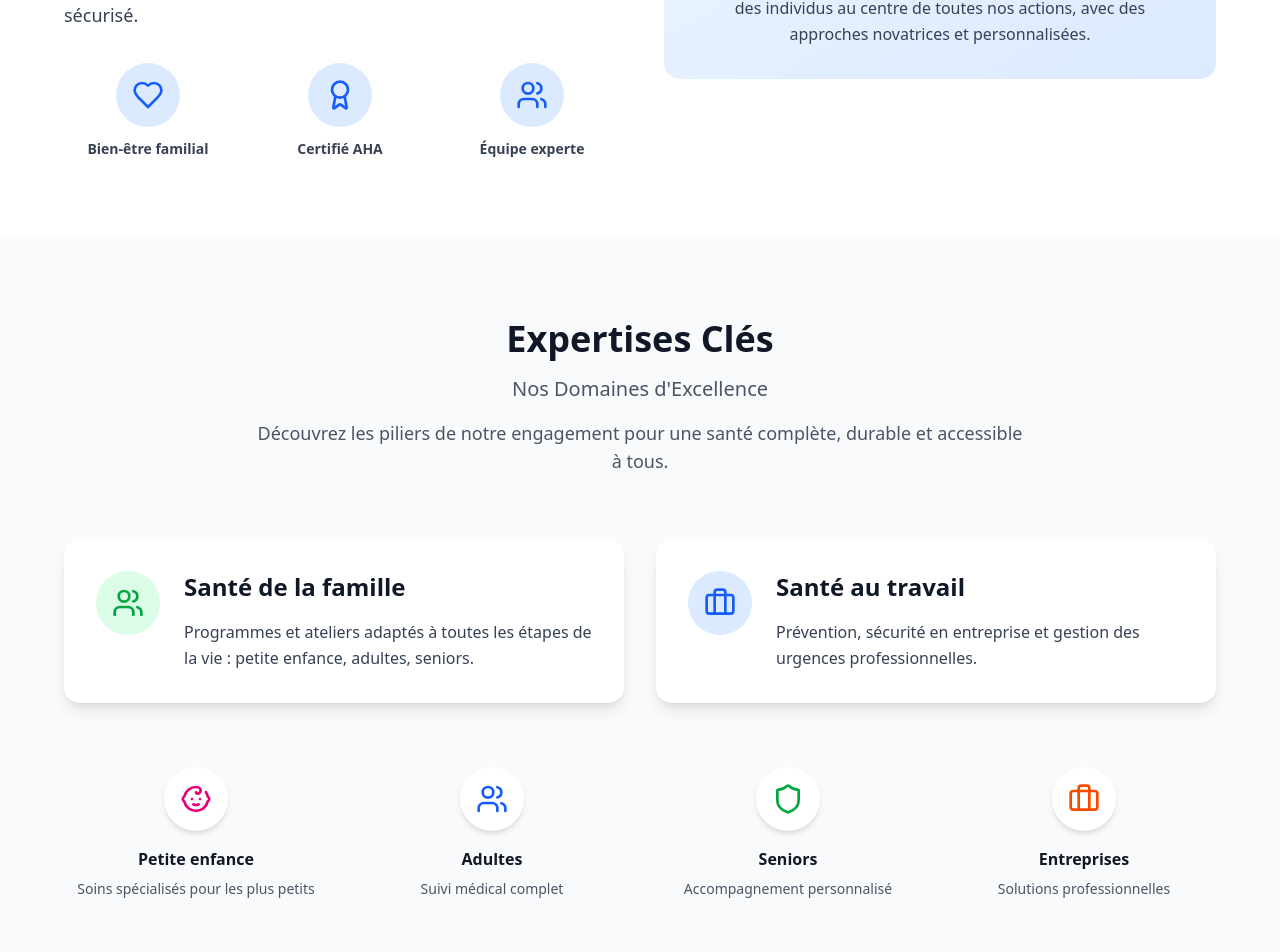
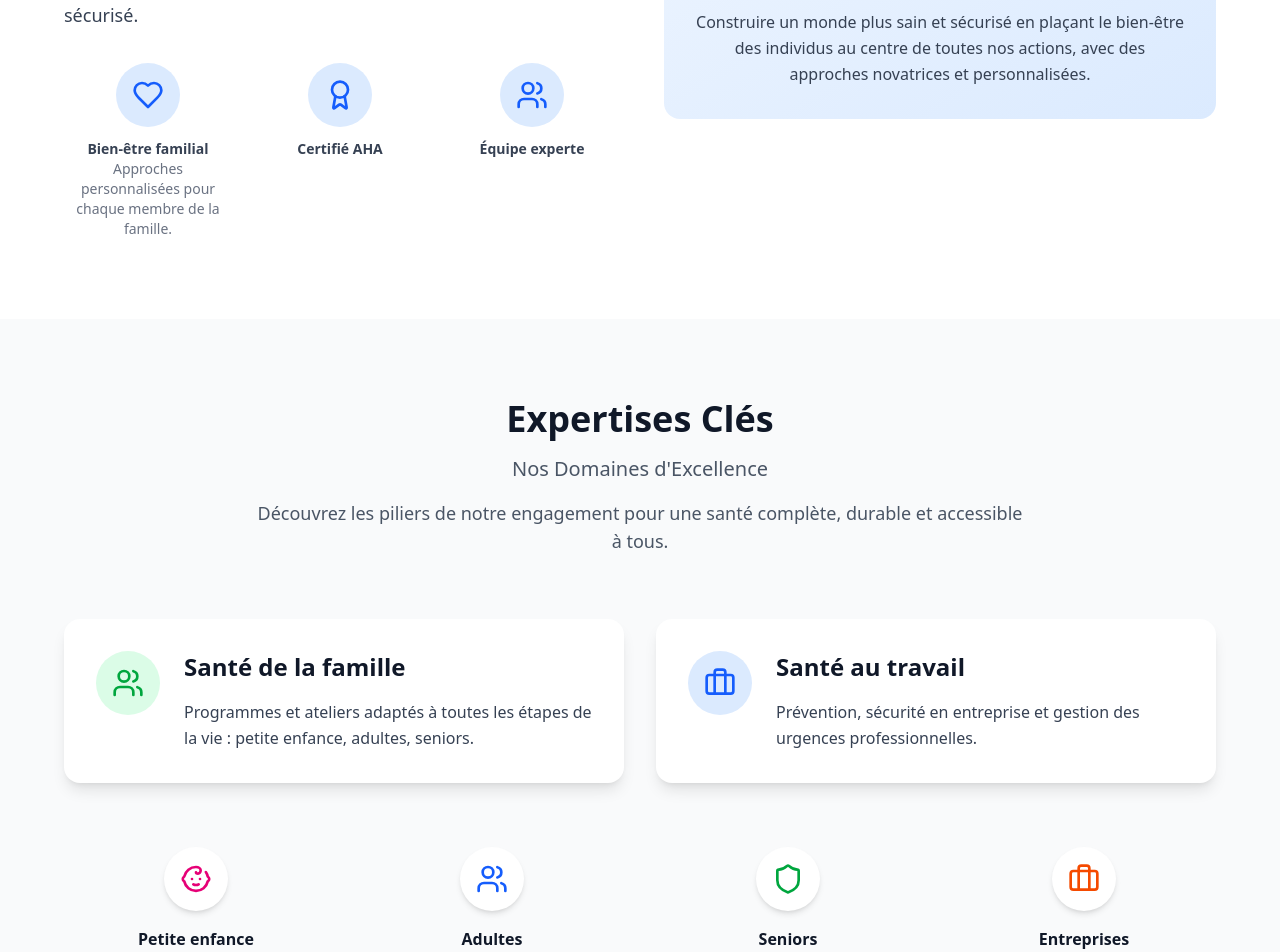
Before and after one commit to hadiyatouba/mimap-website, a React (Vite) app: page / in a window 1280 px wide. Shown: the part 1095-2047 px from the top of the page. Built offline with nearby package versions, Linux system fonts and the light colour scheme.

Commit message:
premier push

```diff
--- a/src/components/About.jsx
+++ b/src/components/About.jsx
@@ -37,6 +37,7 @@
                     <Heart className="w-8 h-8 text-blue-600" />
                   </div>
                   <p className="text-sm font-semibold text-gray-700">Bien-être familial</p>
+                  <p className="text-sm text-gray-500">Approches personnalisées pour chaque membre de la famille.</p>
                 </div>
 
                 <div className="text-center">
```
